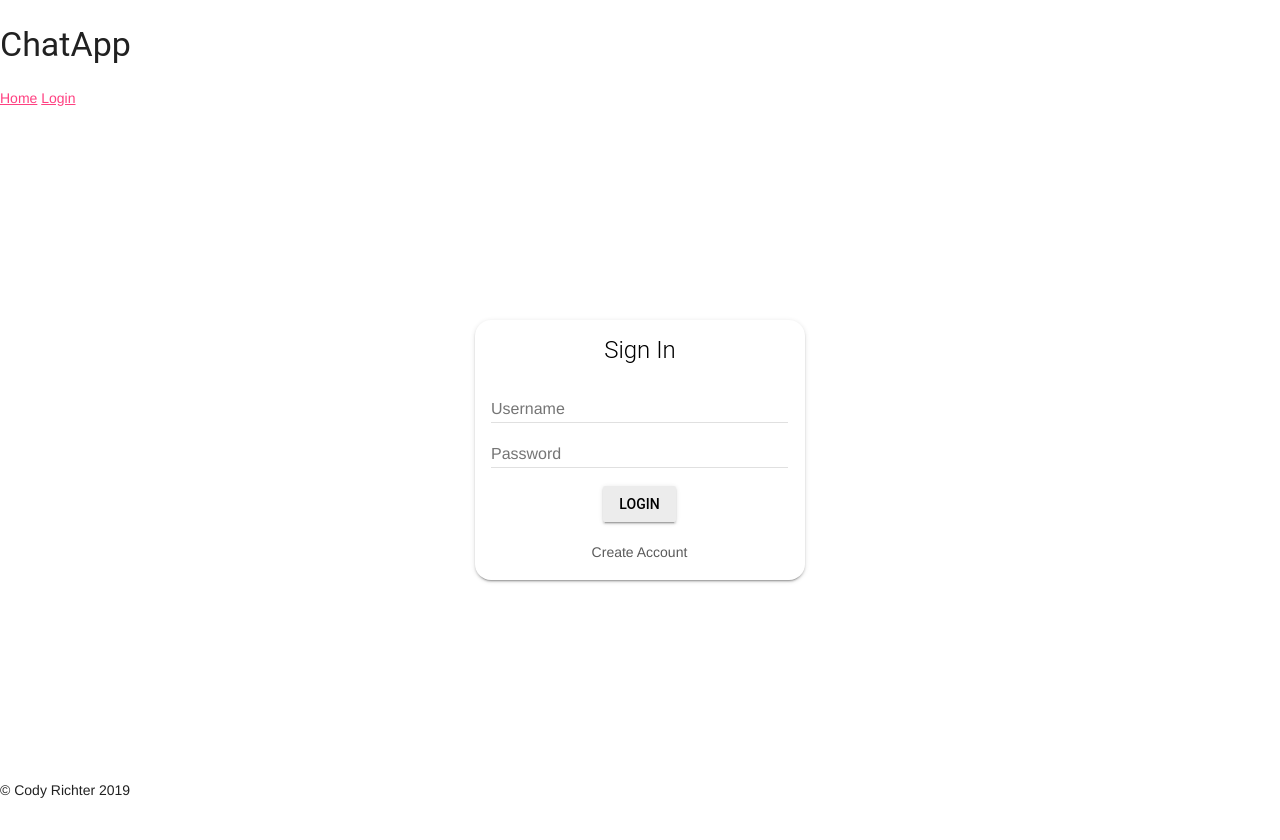
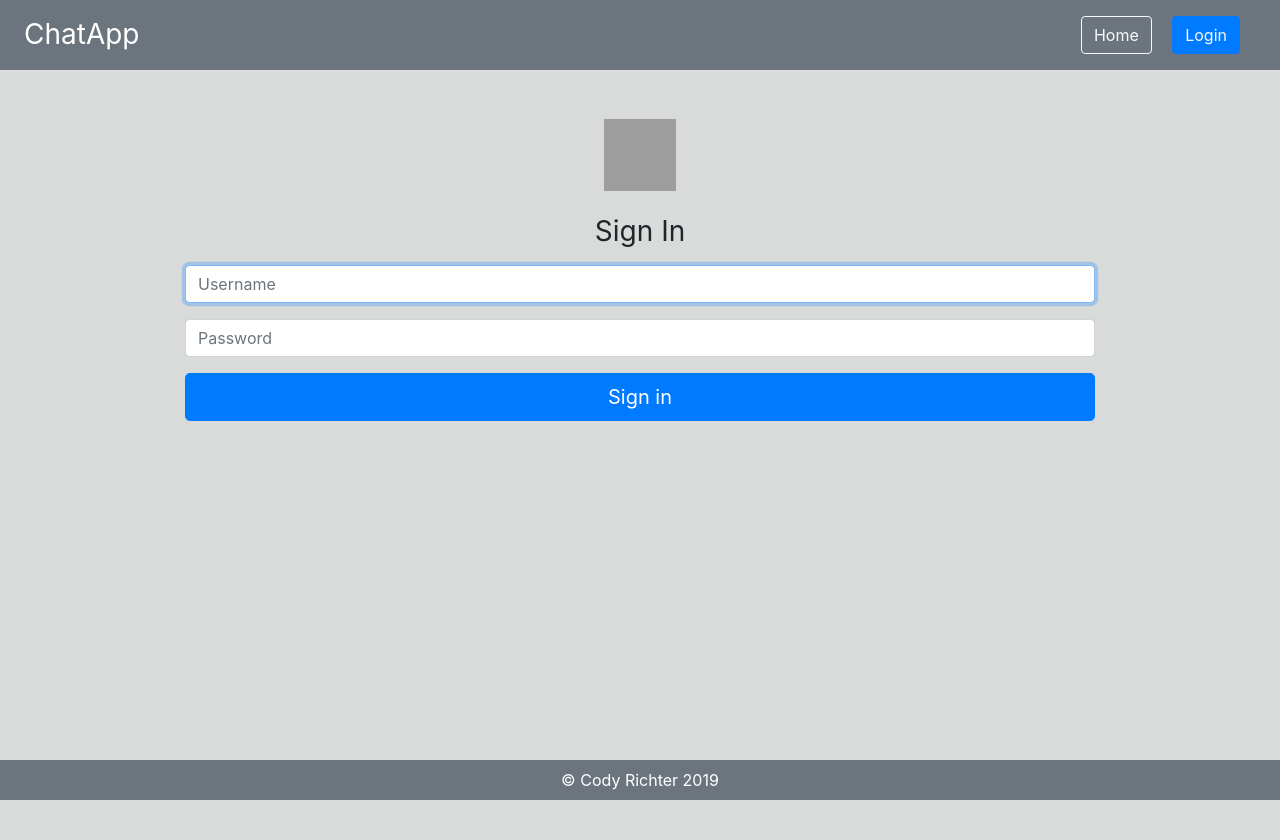
Before and after one commit to CodyRichter/cr_dynamic, a Django app: page /auth/login/ in a window 1280 px wide. Before the commit the page ends 798 px from the top, so only its background shows below. Run offline with Django 3.2, Linux system fonts and the light colour scheme; some libraries are stand-ins or nearby versions; grey boxes are pictures that could not be loaded.

Commit message:
Update login page

```diff
--- a/templates/base.html
+++ b/templates/base.html
@@ -13,6 +13,7 @@
     <style>
         body {
             background-color: rgba(116, 128, 125, 0.28);
+            min-height: 105vh;
         }
 
     </style>
@@ -27,12 +28,10 @@
 
     <!-- End Content Block-->
     {% endblock %}
-
-    {% include '_footer.html' %}
-
     {#    Bootstrap Javascript Libraries#}
     <script src="https://code.jquery.com/jquery-3.3.1.slim.min.js" integrity="sha384-q8i/X+965DzO0rT7abK41JStQIAqVgRVzpbzo5smXKp4YfRvH+8abtTE1Pi6jizo" crossorigin="anonymous"></script>
     <script src="https://cdnjs.cloudflare.com/ajax/libs/popper.js/1.14.7/umd/popper.min.js" integrity="sha384-UO2eT0CpHqdSJQ6hJty5KVphtPhzWj9WO1clHTMGa3JDZwrnQq4sF86dIHNDz0W1" crossorigin="anonymous"></script>
     <script src="https://stackpath.bootstrapcdn.com/bootstrap/4.3.1/js/bootstrap.min.js" integrity="sha384-JjSmVgyd0p3pXB1rRibZUAYoIIy6OrQ6VrjIEaFf/nJGzIxFDsf4x0xIM+B07jRM" crossorigin="anonymous"></script>
 </body>
+    {% include '_footer.html' %}
 </html>
--- a/templates/registration/login.html
+++ b/templates/registration/login.html
@@ -1,85 +1,24 @@
-<!DOCTYPE html>
-<html lang="en">
-<head>
-    {% load static %}
-    <link rel="stylesheet" href="https://fonts.googleapis.com/icon?family=Material+Icons">
-    <link rel="stylesheet" href="https://code.getmdl.io/1.3.0/material.indigo-pink.min.css">
-    <script defer src="https://code.getmdl.io/1.3.0/material.min.js"></script>
-    <link rel="stylesheet" href='{% static 'page/styles.css' %}'>
+{% extends 'base.html' %}
 
-    <meta charset="UTF-8">
-    <title>{{ SITE_NAME }}: Login</title>
+{% block title %}Login{% endblock title %}
+{% block content %}
 
-    {% if user.is_authenticated %}
-        <meta http-equiv="REFRESH" content="0;url=/">
-    {% endif %}
-</head>
+    <div class="text-center justify-content-center container" style="max-width: 970px;">
+        <div class="container">
+            <form class="form-signin" method="post">
+                {% csrf_token %}
+                <img class="mb-4" src="https://getbootstrap.com/docs/4.0/assets/brand/bootstrap-solid.svg" alt="" width="72" height="72">
+                <h1 class="h3 mb-3 font-weight-normal">Sign In</h1>
+                <input type="text"  class="form-control mt-3 mb-3" id="inputEmail" name="username" placeholder="Username" required="" autofocus="">
+                <input type="password" name="password" id="inputPass" class="form-control mb-3" placeholder="Password" required="">
+                <button class="btn btn-lg btn-primary btn-block mb-4" type="submit">Sign in</button>
+                {% if form.errors %}
+                    <div class="alert alert-danger" role="alert">
+                        Incorrect username or password.
+                    </div>
+                {% endif %}
+            </form>
+        </div>
+    </div>
 
-<body>
-
-<div class="mdl-layout mdl-js-layout">
-    {% include '_header.html' %}
-    <main class="mdl-layout__content">
-        <br>
-        <br>
-        <br>
-        <div class="mdl-grid" style="text-align: center">
-            <div class="mdl-cell mdl-cell--12-col" style="display: inline-block">
-            </div>
-
-            <div class="mdl-cell mdl-cell--4-col">
-
-            </div>
-            <div class="mdl-cell mdl-cell--4-col" style="padding-top: 15vh">
-
-                <div class="mdl-card mdl-shadow--2dp" style="display: inline-block; border-radius: 1em;">
-                    <div class="mdl-card__title mdl-card--expand" style="display: inline-block">
-                        <h2 class="mdl-card__title-text">Sign In</h2>
-                    </div>
-                    <div class="mdl-card__supporting-text">
-                        <form method="post" class="text-content">
-                            {% csrf_token %}
-                            <input class="mdl-textfield__input" id="inputEmail" name="username" placeholder="Username"
-                                   required>
-                            <br>
-                            <input class="mdl-textfield__input" type="password" name="password" id="inputPass"
-                                   placeholder="Password"
-                                   required>
-                            <br>
-                            <button type="submit"
-                                    class="mdl-button mdl-js-button mdl-button--raised mdl-js-ripple-effect">Login
-                            </button>
-
-                            <div class="form-error">
-                                {% if form.errors %}
-                                    Incorrect username or password.
-                                {% endif %}
-                            </div>
-                            <br>
-                            <a class="mdl-navigation__link" href="{% url 'signup' %}">
-                                Create Account
-                            </a>
-                        </form>
-                    </div>
-                </div>
-            </div>
-            <div class="mdl-cell mdl-cell--4-col">
-
-            </div>
-
-            <div class="mdl-cell mdl-cell--4-col">
-
-            </div>
-            <div class="mdl-cell mdl-cell--4-col">
-
-            </div>
-            <div class="mdl-cell mdl-cell--4-col">
-
-            </div>
-
-        </div>
-    </main>
-    {% include '_footer.html' %}
-</div>
-</body>
-</html>
+{% endblock content %}
```
